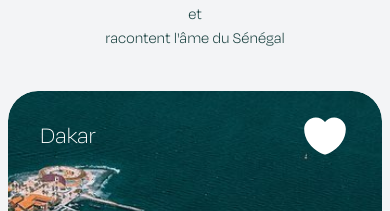
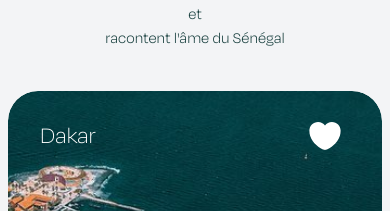
Before and after one commit to alimhadev/iris-tour-sn, a Next.js app: page / in a window 390 px wide. Shown: the part 3584-3795 px from the top of the page. Built offline with nearby package versions, Linux system fonts and the light colour scheme.

Commit message:
style: HomePage responsivity updated

```diff
--- a/components/cards/FavoritePlacesCard.tsx
+++ b/components/cards/FavoritePlacesCard.tsx
@@ -29,7 +29,9 @@ const FavoritePlacesCard = ({
                             {city}
                         </span>
                         <button>
-                            <HeartIcon className={`fill-white`} />
+                            <HeartIcon
+                                className={`fill-white scale-75 md:scale-100`}
+                            />
                         </button>
                     </div>
                     <div className="flex flex-col md:flex-row justify-between items-center bg-gradient-to-t from-white/35 backdrop-blur-sm h-fit gap-10 px-8 pt-10 md:pt-20 pb-8">
--- a/components/form-items/FormItemInput.tsx
+++ b/components/form-items/FormItemInput.tsx
@@ -28,7 +28,7 @@ const FormItemInput = ({
                 field.error && "border border-red-500"
             } w-full pt-20 pb-4 px-5 rounded-[20px]`}
         >
-            <div className="flex items-end border-b border-secondary-default  gap-2">
+            <div className="flex items-end border-b border-secondary-default gap-2">
                 <FormLabel className="text-[clamp(24px,_3vw,_32px)] leading-tight text-primary-default whitespace-nowrap">
                     {label}
                 </FormLabel>
--- a/components/forms/NewsletterForm.tsx
+++ b/components/forms/NewsletterForm.tsx
@@ -39,7 +39,7 @@ const NewsletterForm = () => {
                 className="w-full h-full"
                 onSubmit={form.handleSubmit(onSubmit)}
             >
-                <div className="flex flex-col justify-between items-center bg-white w-full h-full gap-20 p-10 rounded-[20px] border border-secondary-default">
+                <div className="flex flex-col justify-between items-center bg-white w-full h-full gap-20 p-5 md:p-10 rounded-[35px] border border-secondary-default">
                     <div className="flex flex-col justify-between w-full gap-10">
                         <FormField
                             control={form.control}
```
